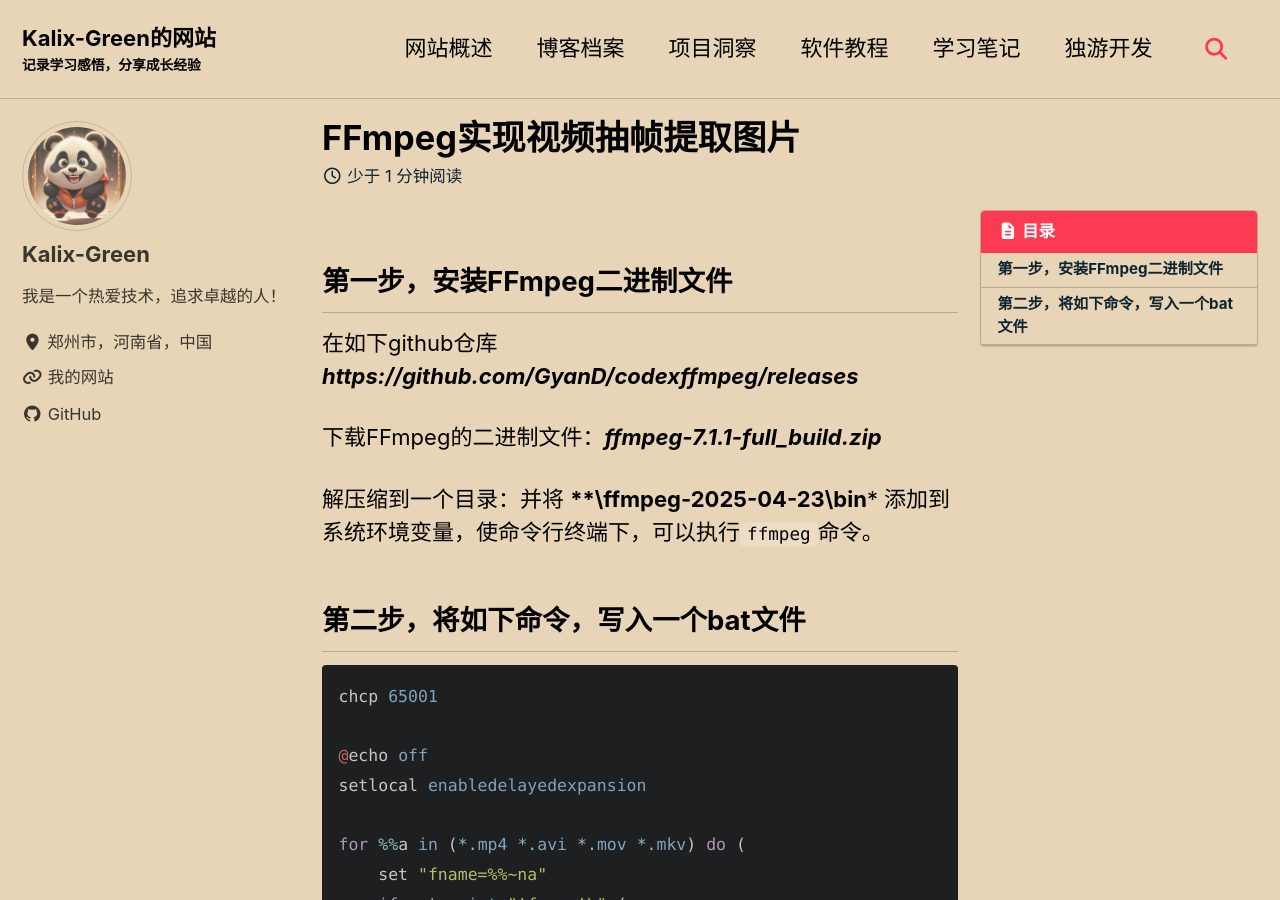
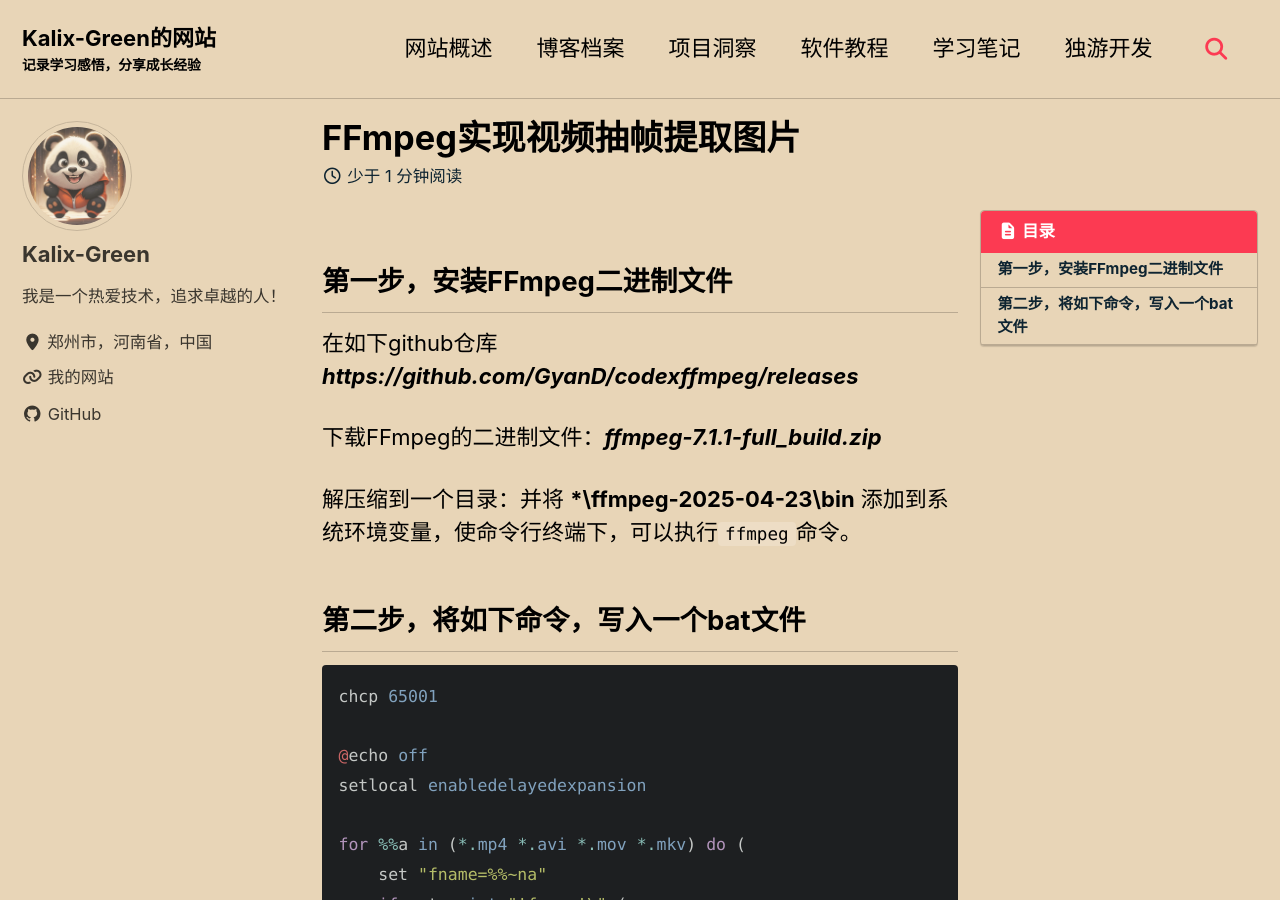
Before and after one commit to Kalix-Green/Kalix-Green.github.io, a Jekyll site: the page built from _posts/办公效率提升指南/2025-04-28-ffmpeg实现视频抽帧提取图片的bat脚本.md, in a window 1280 px wide and 900 px high. Built offline with Jekyll 4.4.1, drawn with Linux system fonts in a browser that asks for light colours; cached includes are drawn as plain includes.

Commit message:
修改markdown的斜体显示问题，网页端渲染有问题，所以去除部分斜体显示

```diff
--- a/_posts/办公效率提升指南/2025-04-28-ffmpeg实现视频抽帧提取图片的bat脚本.md
+++ b/_posts/办公效率提升指南/2025-04-28-ffmpeg实现视频抽帧提取图片的bat脚本.md
@@ -13,7 +13,7 @@ toc: true
 
 下载FFmpeg的二进制文件：***ffmpeg-7.1.1-full_build.zip***
 
-解压缩到一个目录：并将  ****\ffmpeg-2025-04-23\bin*** 添加到系统环境变量，使命令行终端下，可以执行`ffmpeg`命令。
+解压缩到一个目录：并将  ***\ffmpeg-2025-04-23\bin** 添加到系统环境变量，使命令行终端下，可以执行`ffmpeg`命令。
 
 
 
```
